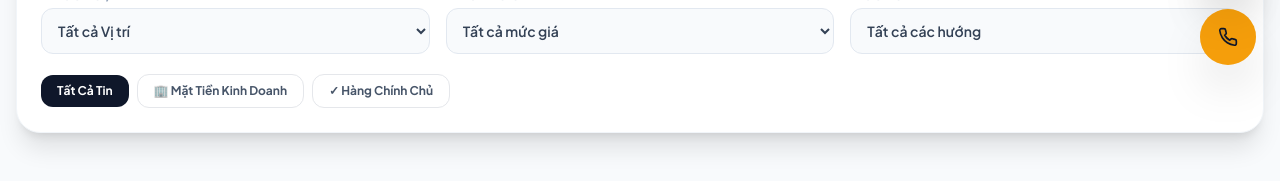
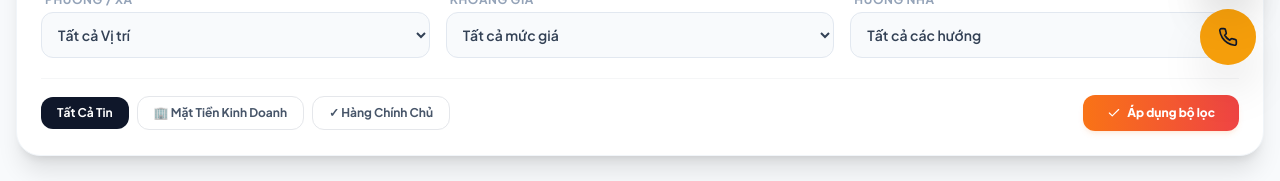
Before and after one commit to tranhuyland/tranhuylanddanang, a Next.js app: page / in a window 1280 px wide. Shown: the part 711-892 px from the top of the page. Built offline with nearby package versions, Linux system fonts and the light colour scheme; no server answers.

Commit message:
Update ListingSection.tsx

```diff
--- a/src/components/ListingSection.tsx
+++ b/src/components/ListingSection.tsx
@@ -1,7 +1,7 @@
 'use client';
 import React, { useState, useEffect } from "react";
 import Image from "next/image";
-import { MapPin, Compass, Clock, Square, ChevronRight, BedDouble, SlidersHorizontal, X } from "lucide-react";
+import { MapPin, Compass, Clock, Square, ChevronRight, BedDouble, SlidersHorizontal, X, Check } from "lucide-react";
 
 interface ListingSectionProps {
   allBdsItems: any[];
@@ -199,7 +199,7 @@ export default function ListingSection({ allBdsItems = [], forceDistrict }: List
     <>
       {/* 1. HỆ THỐNG BỘ LỌC TÌM KIẾM CHI TIẾT */}
       <section className="max-w-7xl mx-auto w-full px-4 -mt-10 relative z-10">
-        <div className="bg-white p-4 sm:p-6 rounded-3xl border border-slate-100 shadow-xl space-y-4">
+        <div className="bg-white p-4 sm:p-6 rounded-3xl border border-slate-100 shadow-xl space-y-5">
 
           {/* HÀNG TAB CHỌN NHANH LOẠI HÌNH */}
           <div className="flex border-b border-gray-100 pb-3 items-center justify-between gap-4">
@@ -239,22 +239,34 @@ export default function ListingSection({ allBdsItems = [], forceDistrict }: List
             <FilterFields />
           </div>
 
-          {/* THANH THẺ TAG DƯỚI ĐÁY BỘ LỌC */}
-          <div className="hidden md:flex flex-wrap gap-2 pt-1 items-center">
-            <button onClick={() => handleFilterChange("tag", "all")} className={`text-xs font-bold px-4 py-2 rounded-xl transition-colors ${selectedTag === "all" ? "bg-slate-900 text-white" : "bg-white border text-slate-600 hover:bg-slate-50"}`}>Tất Cả Tin</button>
-            <button onClick={() => handleFilterChange("tag", "mattien")} className={`text-xs font-bold px-4 py-2 rounded-xl transition-colors ${selectedTag === "mattien" ? "bg-slate-900 text-white" : "bg-white border text-slate-600 hover:bg-slate-50"}`}>🏢 Mặt Tiền Kinh Doanh</button>
-            <button onClick={() => handleFilterChange("tag", "chinhchu")} className={`text-xs font-bold px-4 py-2 rounded-xl transition-colors ${selectedTag === "chinhchu" ? "bg-slate-900 text-white" : "bg-white border text-slate-600 hover:bg-slate-50"}`}>✓ Hàng Chính Chủ</button>
+          {/* 🔥 ĐÃ CẢI TIẾN BIẾN ĐỔI: HÀNG THẺ TAG VÀ NÚT ÁP DỤNG TÁCH BIỆT TRÊN DESKTOP */}
+          <div className="hidden md:flex items-center justify-between border-t border-gray-100/80 pt-4 mt-2">
+            <div className="flex wrap gap-2 items-center">
+              <button onClick={() => handleFilterChange("tag", "all")} className={`text-xs font-bold px-4 py-2 rounded-xl transition-colors ${selectedTag === "all" ? "bg-slate-900 text-white" : "bg-white border text-slate-600 hover:bg-slate-50"}`}>Tất Cả Tin</button>
+              <button onClick={() => handleFilterChange("tag", "mattien")} className={`text-xs font-bold px-4 py-2 rounded-xl transition-colors ${selectedTag === "mattien" ? "bg-slate-900 text-white" : "bg-white border text-slate-600 hover:bg-slate-50"}`}>🏢 Mặt Tiền Kinh Doanh</button>
+              <button onClick={() => handleFilterChange("tag", "chinhchu")} className={`text-xs font-bold px-4 py-2 rounded-xl transition-colors ${selectedTag === "chinhchu" ? "bg-slate-900 text-white" : "bg-white border text-slate-600 hover:bg-slate-50"}`}>✓ Hàng Chính Chủ</button>
+            </div>
+
+            {/* Nút bấm độc lập, đổ bóng mờ gradient cực sang trọng ở góc phải PC */}
+            <button
+              onClick={() => {
+                const element = document.getElementById("listing-section");
+                if (element) element.scrollIntoView({ behavior: "smooth", block: "start" });
+              }}
+              className="bg-gradient-to-r from-orange-500 to-red-500 text-white font-extrabold text-xs px-6 py-2.5 rounded-xl flex items-center gap-1.5 shadow-md shadow-orange-500/10 hover:shadow-lg hover:shadow-orange-500/20 active:scale-[0.98] transition-all"
+            >
+              <Check size={14} /> Áp dụng bộ lọc
+            </button>
           </div>
 
         </div>
       </section>
 
-      {/* 📱 KHU VỰC MOBILE DRAWER MODAL - ĐÃ TỐI ƯU KHOẢNG TRỐNG TRÁNH THANH ĐIỀU HƯỚNG */}
+      {/* 📱 KHU VỰC MOBILE DRAWER MODAL */}
       {isDrawerOpen && (
         <div className="fixed inset-0 z-50 md:hidden flex flex-col justify-end">
           <div className="absolute inset-0 bg-black/60 backdrop-blur-xs" onClick={() => setIsDrawerOpen(false)} />
 
-          {/* Tăng chiều cao lên 80vh để không gian rộng rãi hơn */}
           <div className="relative bg-white rounded-t-3xl shadow-2xl h-[80vh] flex flex-col z-10 overflow-hidden animate-in slide-in-from-bottom duration-300">
 
             {/* Header Tĩnh */}
@@ -281,7 +293,7 @@ export default function ListingSection({ allBdsItems = [], forceDistrict }: List
               </div>
             </div>
 
-            {/* 🔥 ĐÃ FIX CHÍ MẠNG: THÊM PB-10 (PADDING BOTTOM) VÀ ĐỔ SHADOW ĐỂ NÚT LUÔN NỔI LÊN TRÊN THANH ĐIỀU HƯỚNG */}
+            {/* Đáy cố định bảo vệ Safe Area Mobile */}
             <div className="sticky bottom-0 left-0 right-0 p-4 bg-white border-t border-gray-100 shrink-0 pb-10 shadow-[0_-8px_24px_rgba(0,0,0,0.05)] z-20">
               <button
                 onClick={() => setIsDrawerOpen(false)}
```
